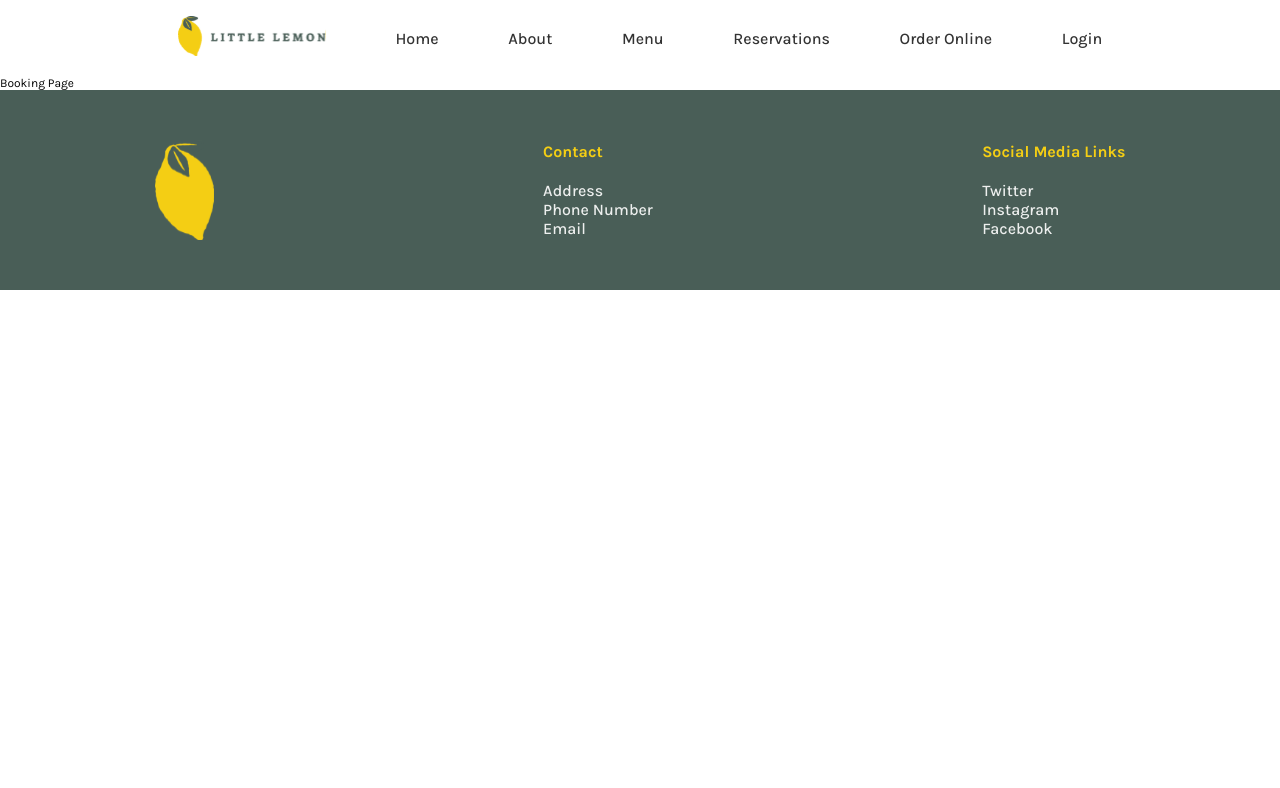
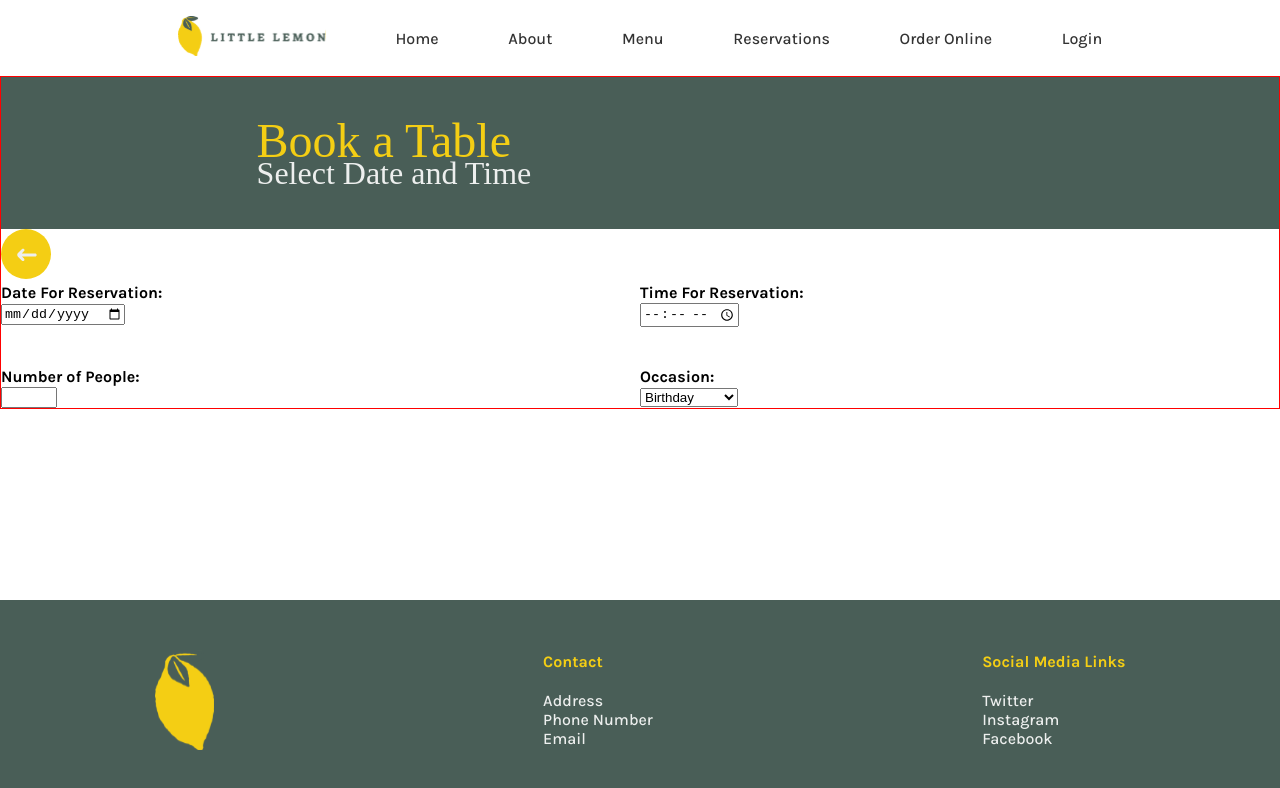
Before and after one commit to alexisbl14/little-lemon-website, a React (Create React App) app in the folder little-lemon/: page /reservations in a window 1280 px wide. Shown: the top 788 px of the page. Built offline with nearby package versions, Linux system fonts and the light colour scheme; a web font is replaced by a local one.

Commit message:
start on booking form

```diff
--- a/little-lemon/src/App.css
+++ b/little-lemon/src/App.css
@@ -71,6 +71,7 @@ h2 { /*regular 40 px Markazi*/
   font-size: 2em;
   font-weight: 400;
   margin-top: -8px;
+  margin-bottom: 0px;
   padding: 0px;
   line-height: 1;
 }
@@ -317,6 +318,7 @@ button {
   padding-top: 50px;
   padding-bottom: 50px;
   background-color: #495E57;
+  margin-top: auto;
 }
 
 .footer > img {
@@ -326,3 +328,23 @@ button {
 .footer > span > h4 {
   margin-bottom: 20px;
 }
+
+.heading {
+  display: flex;
+  flex-direction: column;
+  justify-content: space-between;
+  background-color: #495E57;
+  padding: 40px 20%;
+}
+
+.form-entries {
+  display: grid;
+  grid-template-columns: 1fr 1fr;
+  justify-content: center;
+  row-gap: 40px;
+}
+
+.booking-area {
+  border: 1px solid red;
+  ;
+}
--- a/little-lemon/src/Booking.js
+++ b/little-lemon/src/Booking.js
@@ -1,7 +1,9 @@
+import BookingForm from "./BookingForm";
+
 function Booking() {
     return (
         <>
-            <p>Booking Page</p>
+            <BookingForm/>
         </>
     )
 }
--- /dev/null
+++ b/little-lemon/src/BookingForm.js
@@ -0,0 +1,38 @@
+import backButton from "./backButton.svg";
+
+function BookingForm() {
+    return (
+        <section className="booking-area">
+            <div className="heading">
+                <h1 className="yellow-text">Book a Table</h1>
+                <h2 className="white-text">Select Date and Time</h2>
+            </div>
+            <img src={backButton} alt="Back" onClick={() => console.log("Back button pressed!")}/>
+            <span className="form-entries">
+                <div className="Field">
+                    <h4>Date For Reservation:</h4>
+                    <input type="date" name="date"/>
+                </div>
+                <div className="Field">
+                    <h4>Time For Reservation:</h4>
+                    <input type="time" name="time"/>
+                </div>
+                <div className="Field">
+                    <h4>Number of People:</h4>
+                    <input type="number" name="numPeople" min="1" max="12"/>
+                </div>
+                <div className="Field">
+                    <h4>Occasion:</h4>
+                    <select name="selectedOccasion" value="birthday">
+                        <option value="birthday">Birthday</option>
+                        <option value="engagement">Engagement</option>
+                        <option value="anniversary">Anniversary</option>
+                    </select>
+                </div>
+
+            </span>
+        </section>
+    )
+}
+
+export default BookingForm;
--- a/little-lemon/src/index.css
+++ b/little-lemon/src/index.css
@@ -11,3 +11,12 @@ code {
   font-family: source-code-pro, Menlo, Monaco, Consolas, 'Courier New',
     monospace;
 }
+
+html, body, #root {
+  height: 100%;
+}
+
+#root {
+  display: flex;
+  flex-direction: column;
+ }
```
Also changed, not shown: little-lemon/src/backButton.svg (added).
